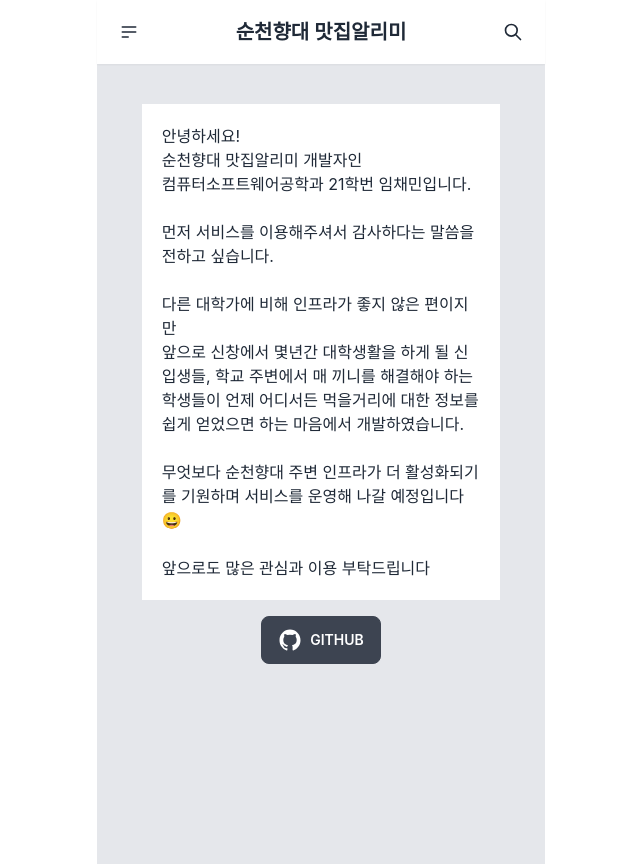
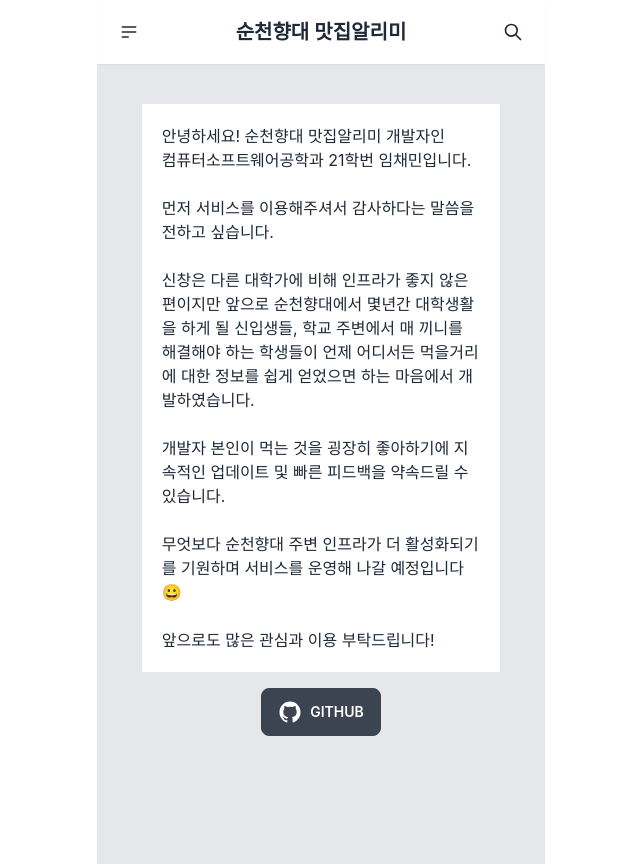
Before and after one commit to Antraxmin/SCH-Food, a Next.js app: page /about in a window 1280 px wide. Shown: the whole page, without its empty margins (319-959 px from the left). Built offline with nearby package versions, Linux system fonts and the light colour scheme; a web font is replaced by a local one.

Commit message:
modify for deploy

```diff
--- a/pages/about/index.tsx
+++ b/pages/about/index.tsx
@@ -10,23 +10,26 @@ export default function Home() {
       <main className="flex-1 mt-16 h-screen">
         <div className="bg-gray-200 w-10 m-auto top-8 p-5"></div>
         <div className="bg-white w-4/5 m-auto top-8 p-5">
-          안녕하세요!
-          <br /> 순천향대 맛집알리미 개발자인
+          안녕하세요! 순천향대 맛집알리미 개발자인
           <br /> 컴퓨터소프트웨어공학과 21학번 임채민입니다.
           <br />
           <br />
           먼저 서비스를 이용해주셔서 감사하다는 말씀을 전하고 싶습니다.
           <br />
           <br />
-          다른 대학가에 비해 인프라가 좋지 않은 편이지만
-          <br /> 앞으로 신창에서 몇년간 대학생활을 하게 될 신입생들, 학교
-          주변에서 매 끼니를 해결해야 하는 학생들이 언제 어디서든 먹을거리에
-          대한 정보를 쉽게 얻었으면 하는 마음에서 개발하였습니다.
+          신창은 다른 대학가에 비해 인프라가 좋지 않은 편이지만 앞으로
+          순천향대에서 몇년간 대학생활을 하게 될 신입생들, 학교 주변에서 매
+          끼니를 해결해야 하는 학생들이 언제 어디서든 먹을거리에 대한 정보를
+          쉽게 얻었으면 하는 마음에서 개발하였습니다.
+          <br />
+          <br />
+          개발자 본인이 먹는 것을 굉장히 좋아하기에 지속적인 업데이트 및 빠른
+          피드백을 약속드릴 수 있습니다.
           <br />
           <br /> 무엇보다 순천향대 주변 인프라가 더 활성화되기를 기원하며
           서비스를 운영해 나갈 예정입니다😀
           <br />
-          <br /> 앞으로도 많은 관심과 이용 부탁드립니다
+          <br /> 앞으로도 많은 관심과 이용 부탁드립니다!
         </div>
         <div className="bg-gray-200 w-full m-auto top-8 p-2"></div>
         <div className=" items-center flex justify-contents">
```
Also changed, not shown: 1 other file (tests, documents, lock files or other folders).
